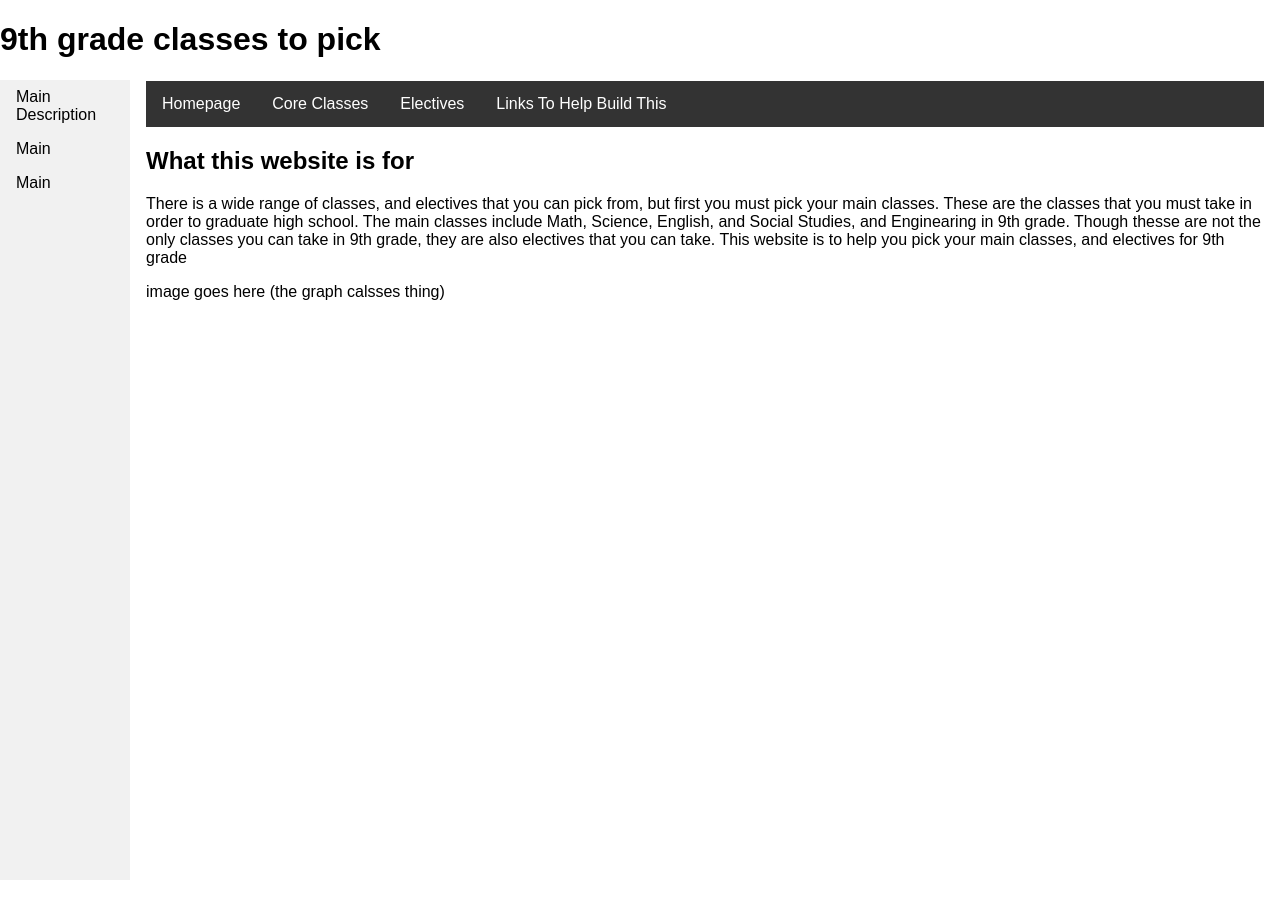
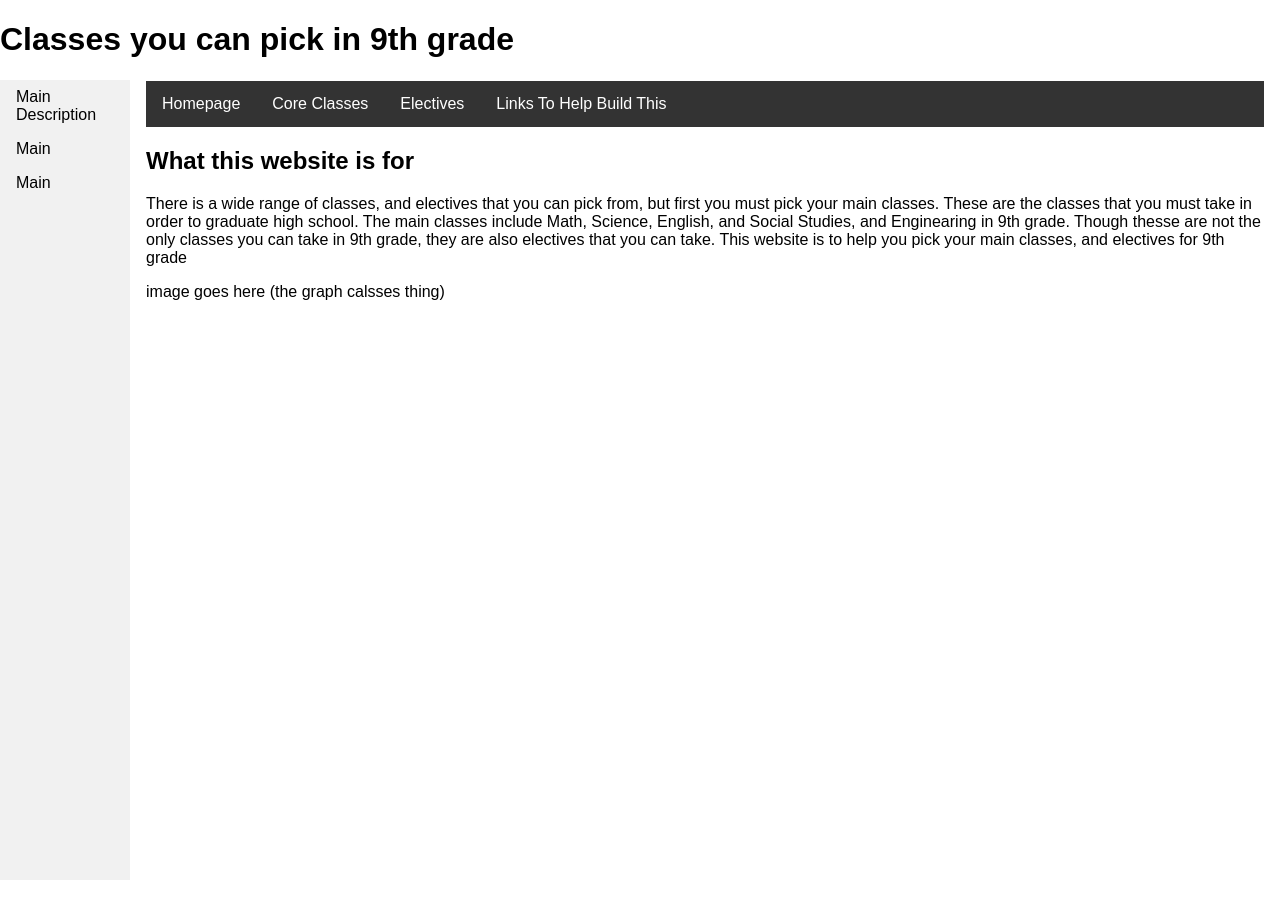
Before and after one commit to Greetingsplayer1/SmartFinder, a plain HTML site: page Draft/draft1.html in a window 1280 px wide. Drawn offline with Linux system fonts and the light colour scheme; files that its build step writes are made by us from their sources; some icons are missing.

Commit message:
update the main h1

```diff
--- a/Draft/draft1.html
+++ b/Draft/draft1.html
@@ -5,7 +5,7 @@
 <link rel="stylesheet" href="67.css">
 </head>
 <body>
-<h1>9th grade classes to pick</h1>
+<h1>Classes you can pick in 9th grade</h1>
 
 <ul id="Arlington">
   <li class="VA"><a href="#description">Main Description</a></li>
```
